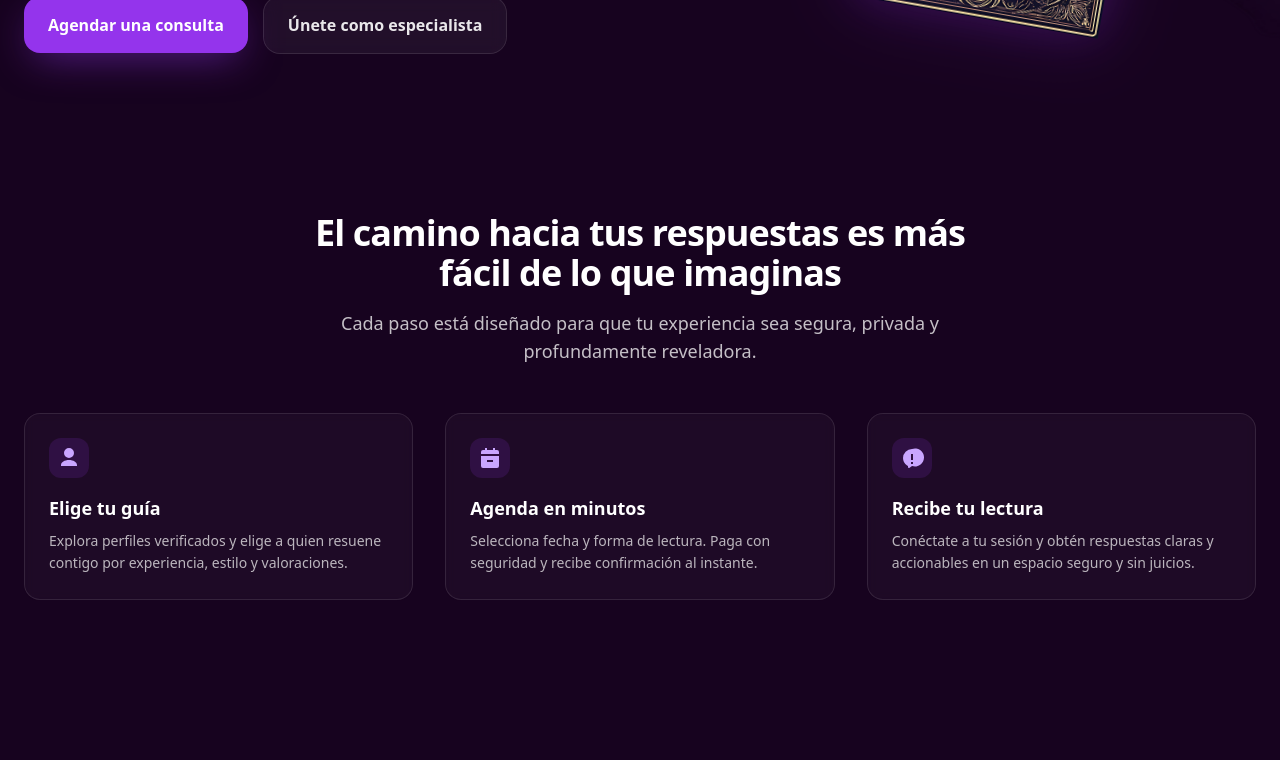
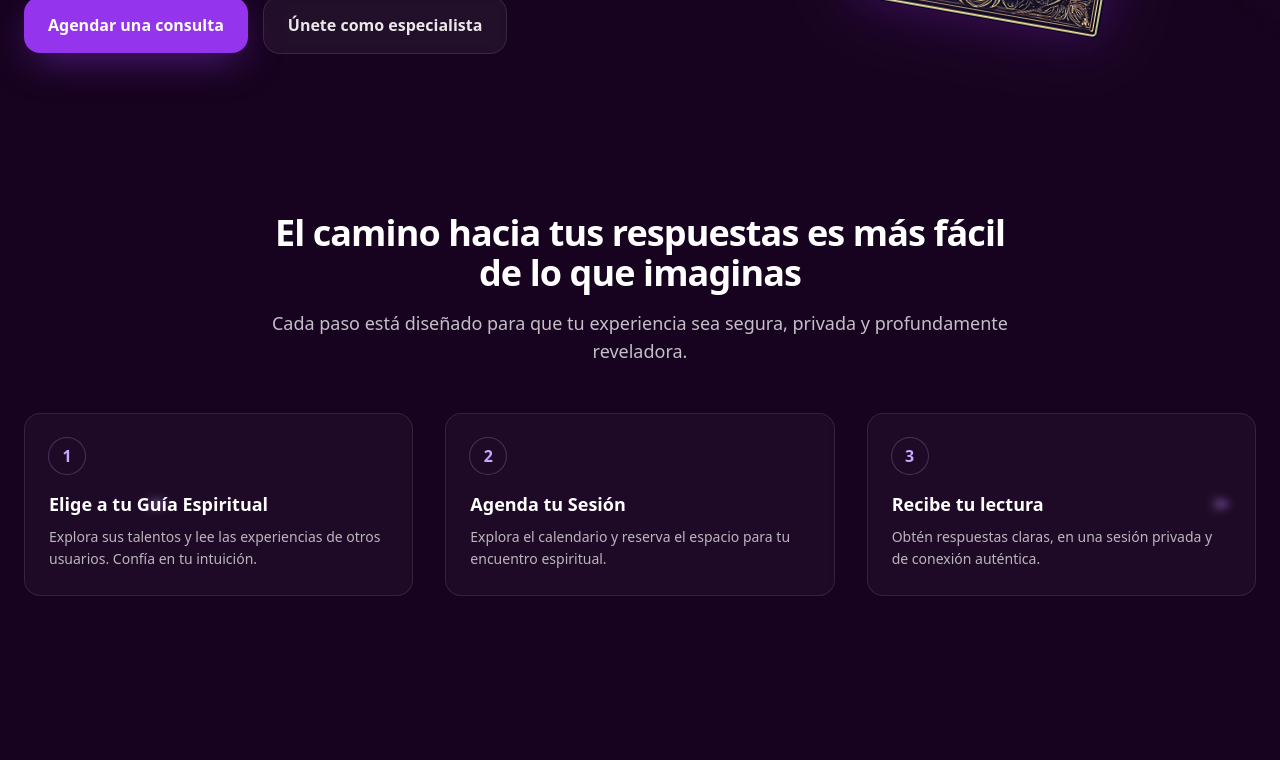
Before and after one commit to arcana302-art/arcana-v2, a Next.js app: page / in a window 1280 px wide. Shown: the part 663-1423 px from the top of the page. Built offline with nearby package versions, Linux system fonts and the light colour scheme.

Commit message:
Update HowItWorks.tsx

```diff
--- a/app/components/HowItWorks.tsx
+++ b/app/components/HowItWorks.tsx
@@ -1,40 +1,75 @@
 // app/components/HowItWorks.tsx
+function ConnectorArrow() {
+  return (
+    <svg
+      viewBox="0 0 120 16"
+      width="120"
+      height="16"
+      aria-hidden="true"
+      className="text-[#c9a6ff]/40"
+    >
+      <defs>
+        <linearGradient id="howitworks-grad" x1="0%" y1="0%" x2="100%" y2="0%">
+          <stop offset="0%" stopColor="#c9a6ff" stopOpacity="0.0" />
+          <stop offset="60%" stopColor="#c9a6ff" stopOpacity="0.55" />
+          <stop offset="100%" stopColor="#9434ec" stopOpacity="0.7" />
+        </linearGradient>
+        <filter id="howitworks-glow" x="-50%" y="-50%" width="200%" height="200%">
+          <feGaussianBlur in="SourceGraphic" stdDeviation="1.2" result="blur" />
+          <feMerge>
+            <feMergeNode in="blur" />
+            <feMergeNode in="SourceGraphic" />
+          </feMerge>
+        </filter>
+      </defs>
+
+      <g filter="url(#howitworks-glow)">
+        <path
+          d="M2 8 H102"
+          stroke="url(#howitworks-grad)"
+          strokeWidth="2"
+          strokeLinecap="round"
+        />
+        <path
+          d="M98 3 L116 8 L98 13"
+          fill="none"
+          stroke="url(#howitworks-grad)"
+          strokeWidth="2"
+          strokeLinecap="round"
+          strokeLinejoin="round"
+        />
+      </g>
+    </svg>
+  );
+}
+
 export default function HowItWorks() {
   const steps = [
     {
-      title: 'Elige tu guía',
-      desc: 'Explora perfiles verificados y elige a quien resuene contigo por experiencia, estilo y valoraciones.',
-      icon: (
-        <svg viewBox="0 0 24 24" className="h-6 w-6 fill-current">
-          <path d="M12 12a5 5 0 1 0-5-5 5 5 0 0 0 5 5Zm0 2c-4.42 0-8 2.24-8 5v1h16v-1c0-2.76-3.58-5-8-5Z" />
-        </svg>
-      ),
+      n: '1',
+      title: 'Elige a tu Guía Espiritual',
+      desc:
+        'Explora sus talentos y lee las experiencias de otros usuarios. Confía en tu intuición.',
     },
     {
-      title: 'Agenda en minutos',
-      desc: 'Selecciona fecha y forma de lectura. Paga con seguridad y recibe confirmación al instante.',
-      icon: (
-        <svg viewBox="0 0 24 24" className="h-6 w-6 fill-current">
-          <path d="M7 2v2H5a2 2 0 0 0-2 2v2h18V6a2 2 0 0 0-2-2h-2V2h-2v2H9V2ZM3 10v10a2 2 0 0 0 2 2h14a2 2 0 0 0 2-2V10Zm6 4h6v2H9Z" />
-        </svg>
-      ),
+      n: '2',
+      title: 'Agenda tu Sesión',
+      desc:
+        'Explora el calendario y reserva el espacio para tu encuentro espiritual.',
     },
     {
+      n: '3',
       title: 'Recibe tu lectura',
-      desc: 'Conéctate a tu sesión y obtén respuestas claras y accionables en un espacio seguro y sin juicios.',
-      icon: (
-        <svg viewBox="0 0 24 24" className="h-6 w-6 fill-current">
-          <path d="M12 3a9 9 0 0 0-9 9 8.94 8.94 0 0 0 4.1 7.5l.9.6V21a1 1 0 0 0 1.6.8l2.4-1.8h.1A9 9 0 1 0 12 3Zm-1 5h2v6h-2Zm0 8h2v2h-2Z" />
-        </svg>
-      ),
+      desc:
+        'Obtén respuestas claras, en una sesión privada y de conexión auténtica.',
     },
   ];
 
   return (
     <section id="como-funciona" className="relative bg-[#17031F]">
       <div className="mx-auto max-w-7xl px-6 py-16 lg:py-20">
-        {/* Título y subtítulo (actualizados) */}
-        <div className="mx-auto max-w-2xl text-center">
+        {/* Título y subtítulo (sin cambios estructurales) */}
+        <div className="mx-auto max-w-3xl text-center">
           <h2 className="text-3xl sm:text-4xl font-extrabold tracking-tight text-white">
             El camino hacia tus respuestas es más fácil de lo que imaginas
           </h2>
@@ -43,22 +78,32 @@ export default function HowItWorks() {
           </p>
         </div>
 
+        {/* Conector visual (solo desktop) */}
+        <div className="relative mt-12">
+          <div className="pointer-events-none absolute inset-x-0 top-1/2 hidden -translate-y-1/2 items-center justify-between px-6 lg:flex">
+            <ConnectorArrow />
+            <ConnectorArrow />
+          </div>
+
           {/* Pasos */}
-        <div className="mt-12 grid gap-6 sm:gap-8 sm:grid-cols-2 lg:grid-cols-3">
-          {steps.map((s, i) => (
+          <div className="relative grid gap-6 sm:gap-8 sm:grid-cols-2 lg:grid-cols-3">
+            {steps.map((s) => (
               <div
-              key={i}
-              className="rounded-2xl border border-white/10 bg-white/[0.03] p-6 backdrop-blur-sm transition hover:bg-white/[0.05]"
+                key={s.n}
+                className="relative z-[1] rounded-2xl border border-white/10 bg-white/[0.03] p-6 backdrop-blur-sm transition hover:bg-white/[0.05]"
               >
-              <div className="mb-4 inline-flex h-10 w-10 items-center justify-center rounded-xl bg-[#9434ec]/15 text-[#c9a6ff]">
-                {s.icon}
+                {/* Número minimalista */}
+                <div className="mb-4 inline-flex h-9 w-9 items-center justify-center rounded-full ring-1 ring-[#c9a6ff]/25 bg-[#9434ec]/12 text-[#c9a6ff] font-semibold">
+                  {s.n}
                 </div>
+
                 <h3 className="text-white font-semibold text-lg">{s.title}</h3>
                 <p className="mt-2 text-white/70 text-sm leading-relaxed">{s.desc}</p>
               </div>
             ))}
           </div>
         </div>
+      </div>
     </section>
   );
 }
```
Lines whose indentation alone changed are shown as unchanged.
